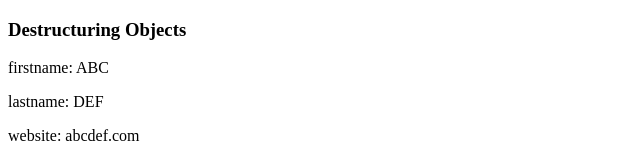
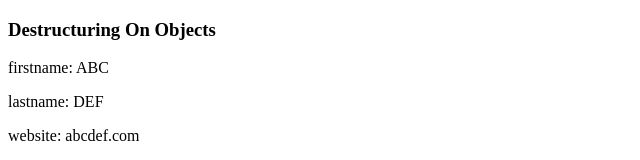
Before and after one commit to muazimmaqbool/Reactjs-with-Me, a React (Create React App) app: page / in a window 1280 px wide. Shown: the top 160 px of the page, without its empty margins (0-640 px from the left). Built offline with nearby package versions, Linux system fonts and the light colour scheme.

Commit message:
Destructuring On Objects

```diff
--- a/src/More Topics/Destructuring.jsx
+++ b/src/More Topics/Destructuring.jsx
@@ -76,7 +76,7 @@ const Example2 = () => {
   );
 };
 
-// Destructuring Objects
+// Destructuring On Objects
 function ExampleObj() {
   const obj = { a: 1, b: 2 };
   const { a, b } = obj;
@@ -108,11 +108,11 @@ function ExampleObj() {
   console.log(name); // ABC
   console.log(name2); // DEF
   console.log(site); // abcdef.com
-  //console.log(online); // "ReferenceError: website is not defined"
+  //console.log(online); // "ReferenceError: online is not defined"
 
   return (
     <>
-      <h3>Destructuring Objects</h3>
+      <h3>Destructuring On Objects</h3>
       <div>
         <p>firstname: {name}</p>
         <p>lastname: {name2}</p>
```
